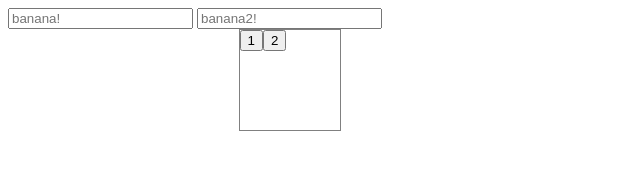
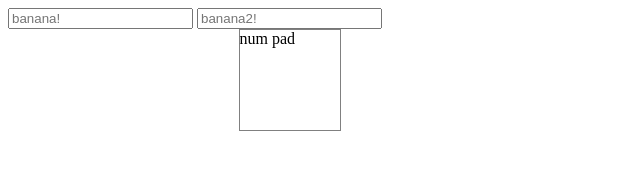
Before and after one commit to AndrewPecha/NumPad, a plain HTML site: page Index.html in a window 1280 px wide. Shown: the full height of the page, 0-640 px from the left. Drawn offline with nearby package versions, Linux system fonts and the light colour scheme.

Commit message:
inject css in the enableNumPadEntry plugin

```diff
--- a/Index.html
+++ b/Index.html
@@ -13,19 +13,36 @@
                 return e.outerHeight() / 2;
             }
 
-
             (function ($) {
 
                 $.fn.enableNumPadEntry = function (options) {
                     var element = this;
-                    var oneButton = $('<button>').click(function(){element.val(element.val() + 1)}).append('1');
-                    var twoButton = $('<button>').click(function(){element.val(element.val() + 2)}).append('2');
-                    var numPadElementToBeAdded = $('<div>').addClass('num-pad').append(oneButton).append(twoButton);
+                    var numPadId = 'num-pad-' + $('.num-pad').length;
+                    // var oneButton = $('<button>').click(function(){element.val(element.val() + 1)}).append('1');
+                    // var twoButton = $('<button>').click(function(){element.val(element.val() + 2)}).append('2');
+                    var numPadElementToBeAdded = $('<div>').attr('id', numPadId).addClass('num-pad').append('num pad');//.append(oneButton).append(twoButton);
 
-                    //TODO need to have the cs injected here as well
+                    //only add css if no numpad elements exist yet
+                    if($('.num-pad').length == 0){
+                        $("<style type='text/css'> .num-pad {" +
+                            "position: absolute;" +
+                            "border: 1px solid grey;" +
+                            "width: 100px;" +
+                            "height: 100px;" +
+                            //"display: none;" +
+                            "} </style>").appendTo('head');
+                    }
+
                     $('body').append(numPadElementToBeAdded)
 
+                    //position num pad element relative to the chosen element
+                    //TODO need to add spacing between num pad and the chosen element here
                     numPadElementToBeAdded.css('left', calculateMidX($(element)) + $(element).position().left - (numPadElementToBeAdded.outerWidth() / 2))
+
+                    //show num pad on chosen element focus only
+                    $(element)
+                        .focusin(function() {$('#' + numPadId).css('display', 'grid')})
+                        .focusout(function() {$('#' + numPadId).css('display', 'none')});
                 }
 
             }(jQuery))
@@ -36,14 +53,6 @@
             });
         </script>
 
-        <style>
-            .num-pad{
-                position: absolute;
-                border: 1px solid grey;
-                width: 100px;
-                height: 100px;
-            }
-        </style>
     </head>
 
     <body>
```
